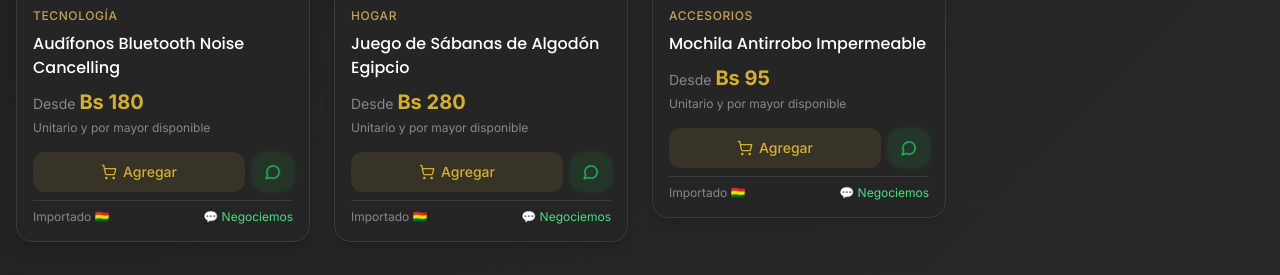
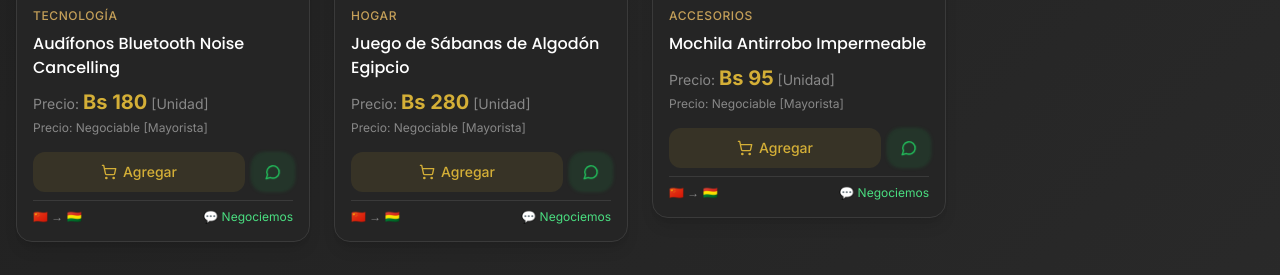
Before and after one commit to fabricioplay2learn-ctrl/OfiriaStore, a Next.js app: page / in a window 1280 px wide. Shown: the part 1064-1339 px from the top of the page. Built offline with nearby package versions, Linux system fonts and the light colour scheme.

Commit message:
Mejoras en el Card

```diff
--- a/components/ProductCard.tsx
+++ b/components/ProductCard.tsx
@@ -81,13 +81,14 @@ export default function ProductCard({ product }: ProductCardProps) {
         {/* Precios con lógica mayorista */}
         <div className="flex flex-col gap-1">
           <div className="flex items-baseline gap-1">
-            <span className="text-text-muted text-sm">Desde</span>
+            <span className="text-text-muted text-sm">Precio:</span>
             <span className="text-gold text-xl font-bold">
               Bs {product.precioMayor > 0 ? product.precioMayor : product.precioUnitario}
             </span>
+            <span className="text-text-muted text-sm"> [Unidad]</span>
           </div>
           <p className="text-xs text-text-muted">
-            Unitario y por mayor disponible
+            Precio: Negociable [Mayorista]
           </p>
         </div>
 
@@ -121,7 +122,7 @@ export default function ProductCard({ product }: ProductCardProps) {
 
         {/* Línea de confianza */}
         <p className="text-xs text-text-muted pt-2 border-t border-border-custom flex items-center justify-between">
-          <span>Importado 🇧🇴</span>
+          <span>🇨🇳 → 🇧🇴</span>
           {product.negociable && <span className="text-green-400">💬 Negociemos</span>}
         </p>
       </div>
```
